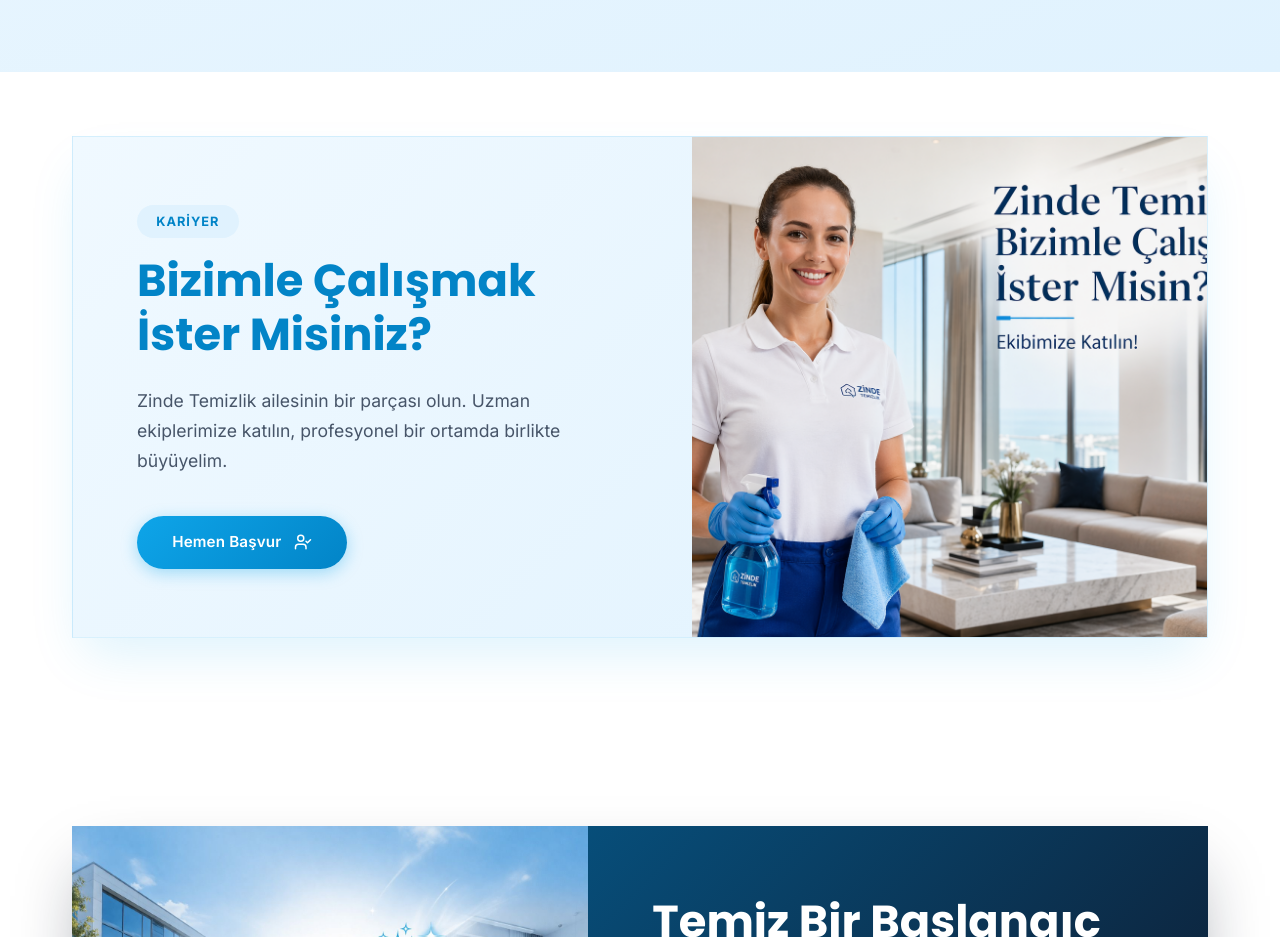
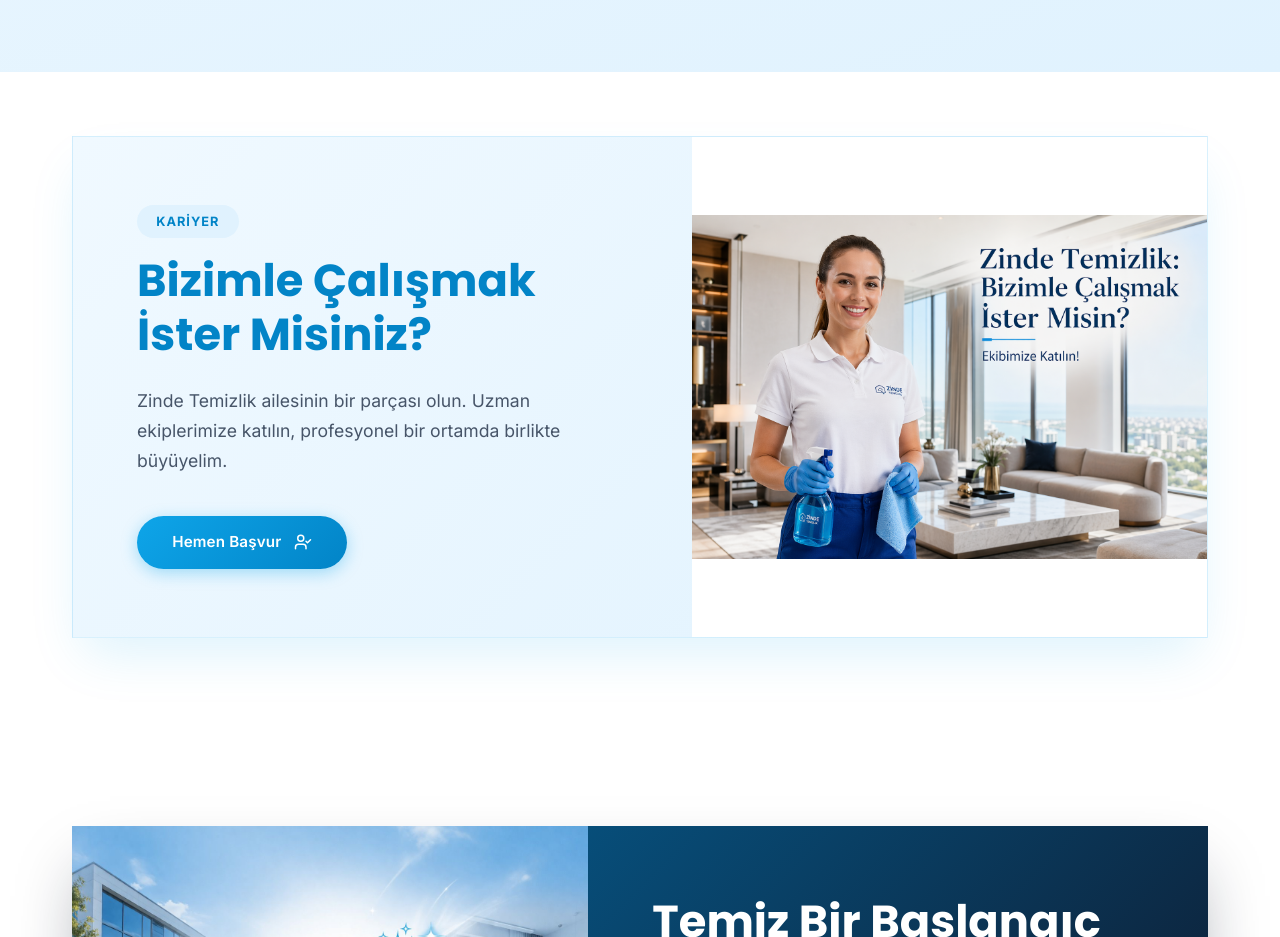
Before and after one commit to yarendilara/akseltemizlik, a Next.js app: page / in a window 1280 px wide. Shown: the part 5140-6077 px from the top of the page. Built offline with nearby package versions, Linux system fonts and the light colour scheme; no server answers.

Commit message:
Fixed recruitment image cropping by using object-fit contain

```diff
--- a/src/app/page.module.css
+++ b/src/app/page.module.css
@@ -1103,14 +1103,17 @@
 }
 
 .recruitmentImg {
-  height: 100%;
+  display: flex;
+  align-items: center;
+  justify-content: center;
+  background: #fff;
   min-height: 500px;
 }
 
 .recruitmentImg img {
   width: 100%;
   height: 100%;
-  object-fit: cover;
+  object-fit: contain;
 }
 
 @media (max-width: 968px) {
```
